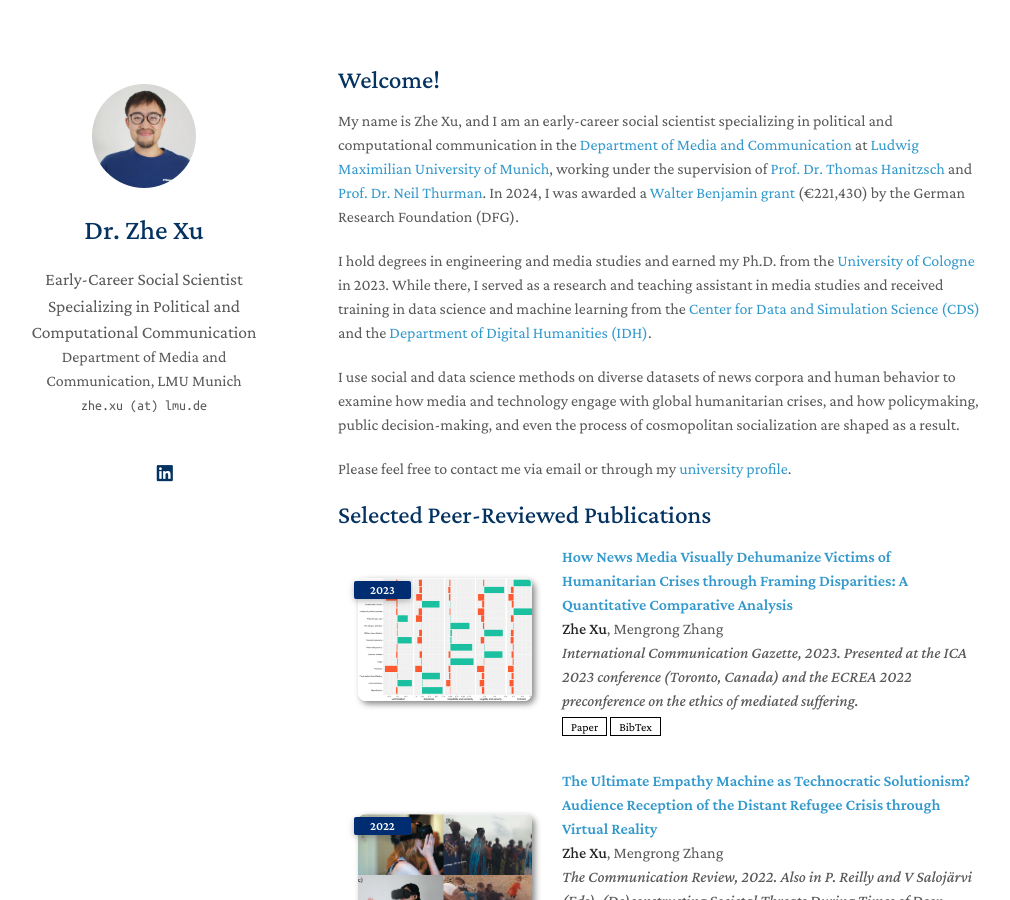
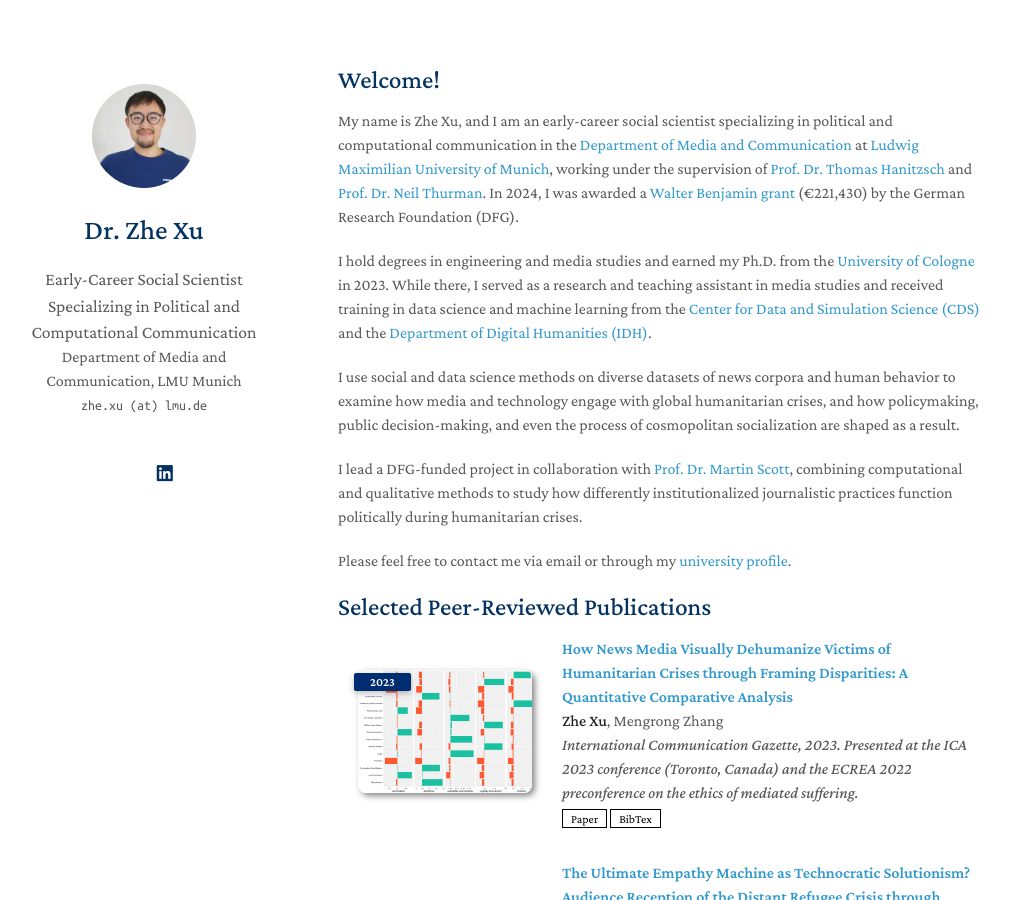
Before and after one commit to zhexuphd/home, a Jekyll site: the page built from index.md, in a window 1280 px wide and 900 px high. Shown: the whole window, without its empty margins (132-1142 px from the left). Built offline with Jekyll 4.4.1, drawn with Linux system fonts in a browser that asks for light colours; a style sheet for code colours, icons or effects is not loaded; our own code applies the rules of GitHub Pages for plain Markdown files.

Commit message:
Update index.md

```diff
--- a/index.md
+++ b/index.md
@@ -9,6 +9,8 @@
 
 I use social and data science methods on diverse datasets of news corpora and human behavior to examine how media and technology engage with global humanitarian crises, and how policymaking, public decision-making, and even the process of cosmopolitan socialization are shaped as a result.
 
+I lead a DFG-funded project in collaboration with [Prof. Dr. Martin Scott](https://research-portal.uea.ac.uk/en/persons/martin-scott), combining computational and qualitative methods to study how differently institutionalized journalistic practices function politically during humanitarian crises.
+
 Please feel free to contact me via email or through my [university profile](https://www.ifkw.uni-muenchen.de/organisation/personen/mitarbeiter/xu_zhe/index.html).
 
 {% include_relative _includes/publications.md %}
```
